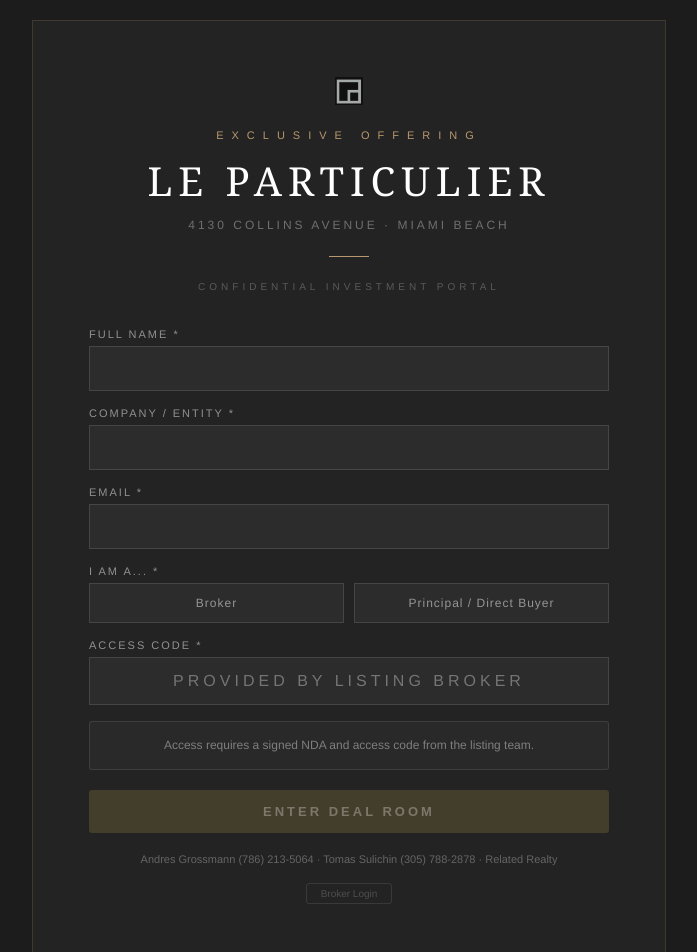
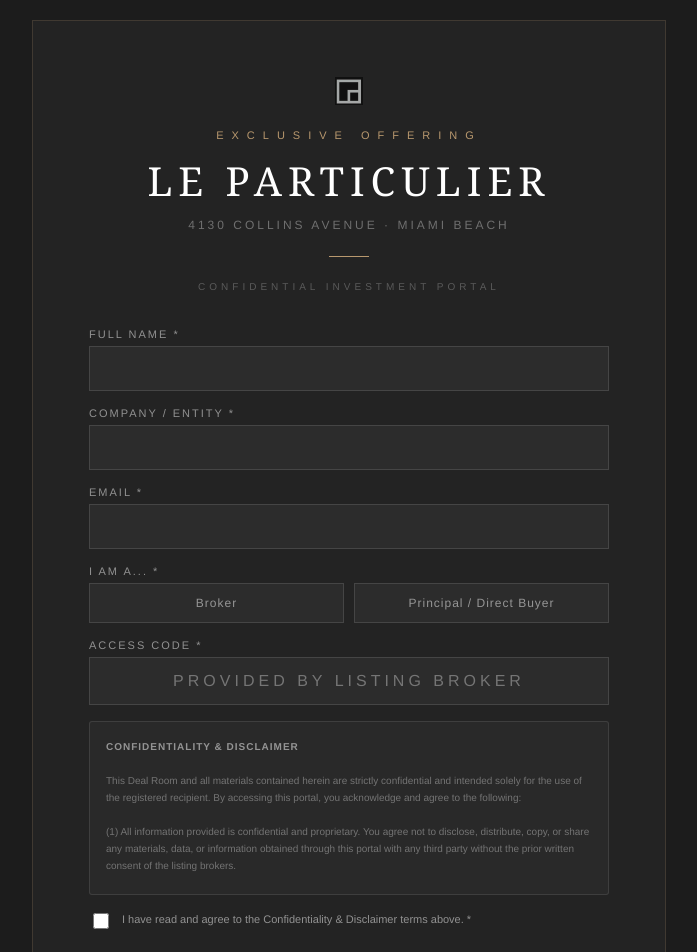
Before and after one commit to andresgrossmann/lp-dealroom, a React (Vite) app: page / in a window 1280 px wide. Shown: the top 952 px of the page, without its empty margins (291-988 px from the left). Built offline with nearby package versions, Linux system fonts and the light colour scheme.

Commit message:
Update App.jsx

```diff
--- a/src/App.jsx
+++ b/src/App.jsx
@@ -71,12 +71,13 @@ function AccessGate({ onAccept }) {
   const [email, setEmail] = useState("");
   const [role, setRole] = useState("");
   const [code, setCode] = useState("");
+  const [agreed, setAgreed] = useState(false);
   const [error, setError] = useState("");
   const [showAdminLogin, setShowAdminLogin] = useState(false);
   const [adminPin, setAdminPin] = useState("");
 
   const ACCESS_CODE = "LP4130";
-  const valid = name && company && email && role && code;
+  const valid = name && company && email && role && code && agreed;
 
   const handleEnter = () => {
     if (!valid) return;
@@ -143,9 +144,23 @@ function AccessGate({ onAccept }) {
             </div>
           )}
 
-          <div style={{ background: "rgba(255,255,255,0.03)", border: "1px solid rgba(255,255,255,0.1)", borderRadius: 3, padding: 14, fontSize: 12, color: "rgba(255,255,255,0.4)", textAlign: "center", lineHeight: 1.6 }}>
-            Access requires a signed NDA and access code from the listing team.
+          <div style={{ background: "rgba(255,255,255,0.03)", border: "1px solid rgba(255,255,255,0.1)", borderRadius: 3, padding: 16, fontSize: 10, color: "rgba(255,255,255,0.35)", lineHeight: 1.7, maxHeight: 140, overflowY: "auto" }}>
+            <strong style={{ color: "rgba(255,255,255,0.5)", letterSpacing: 1 }}>CONFIDENTIALITY & DISCLAIMER</strong><br/><br/>
+            This Deal Room and all materials contained herein are strictly confidential and intended solely for the use of the registered recipient. By accessing this portal, you acknowledge and agree to the following:<br/><br/>
+            (1) All information provided is confidential and proprietary. You agree not to disclose, distribute, copy, or share any materials, data, or information obtained through this portal with any third party without the prior written consent of the listing brokers.<br/><br/>
+            (2) The information contained herein has been obtained from sources believed to be reliable but has not been independently verified. Neither the listing brokers, Related Realty, nor the property owner make any representations or warranties, express or implied, as to the accuracy, completeness, or reliability of any information provided.<br/><br/>
+            (3) This portal does not constitute an offer to sell or a solicitation of an offer to buy any property or interest therein. No binding agreement shall exist unless and until a definitive purchase and sale agreement has been fully executed and delivered by all parties.<br/><br/>
+            (4) The listing brokers and Related Realty assume no liability for any direct, indirect, or consequential damages arising from the use of, or reliance upon, any information contained in this portal.<br/><br/>
+            (5) By proceeding, you confirm that you are a qualified prospective purchaser or authorized representative acting in good faith.
           </div>
+
+          <label style={{ display: "flex", alignItems: "flex-start", gap: 10, cursor: "pointer" }}>
+            <input type="checkbox" checked={agreed} onChange={(e) => setAgreed(e.target.checked)}
+              style={{ marginTop: 2, width: 16, height: 16, accentColor: ACCENT, cursor: "pointer", flexShrink: 0 }} />
+            <span style={{ fontSize: 11, color: "rgba(255,255,255,0.5)", lineHeight: 1.5 }}>
+              I have read and agree to the Confidentiality & Disclaimer terms above. *
+            </span>
+          </label>
 
           <button onClick={handleEnter} disabled={!valid}
             style={{ marginTop: 4, padding: "14px 0", width: "100%", background: valid ? GOLD : "rgba(200,169,81,0.2)", color: valid ? NAVY : "rgba(255,255,255,0.3)", border: "none", borderRadius: 3, fontSize: 13, fontWeight: 600, letterSpacing: 3, textTransform: "uppercase", cursor: valid ? "pointer" : "default", transition: "all 0.3s" }}>
```
